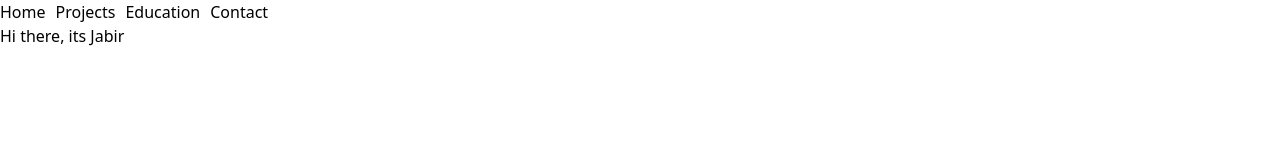
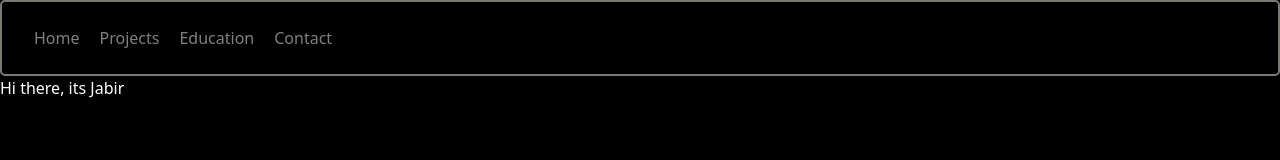
Before and after one commit to FutureWiz2002/portfolio, a website: page index.html in a window 1280 px wide. Drawn offline with nearby package versions, Linux system fonts and the light colour scheme.

Commit message:
Update 1.1

```diff
--- a/index.html
+++ b/index.html
@@ -28,12 +28,12 @@
     <title>Document</title>
 </head>
 <body>
-    <nav>
+    <nav class="animate-pulse">
         <ol>
-            <li class="">Home</li>
-            <li>Projects</li>
-            <li>Education</li>
-            <li>Contact</li>
+            <li class="home">Home</li>
+            <li class="projects">Projects</li>
+            <li class="education">Education</li>
+            <li class="contact">Contact</li>
         </ol>
     </nav>
     <div class = 'first'>
--- a/style.css
+++ b/style.css
@@ -1,7 +1,22 @@
+body {
+  background-color: black;
+  color: white;
+  font: roboto;
+  margin: 5px 5%;
+}
 nav {
     display: flex;
     justify-content: space-between;
     align-items: center;
+    padding: 1.5em 2em;
+    border-radius: 5px;
+    border-color:beige;
+    border-width: 2px;;
+  }
+
+.home {
+  padding-left: 0px;
+
   }
 
   nav ol {
@@ -11,5 +26,6 @@ nav {
   }
 
   nav li {
-    margin-right: 10px;
+    margin-right: 20px;
+
   }
```
